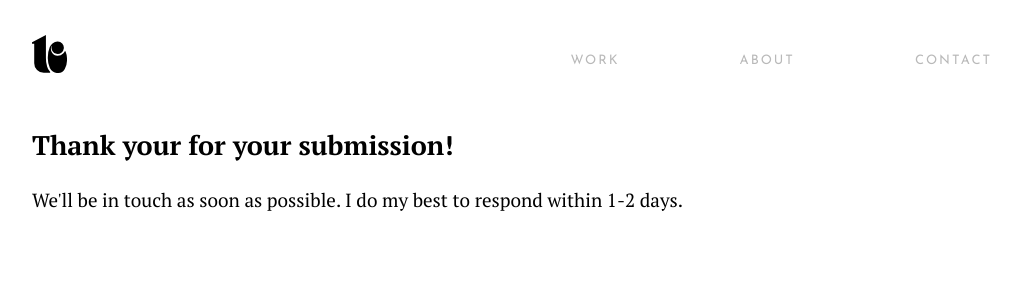
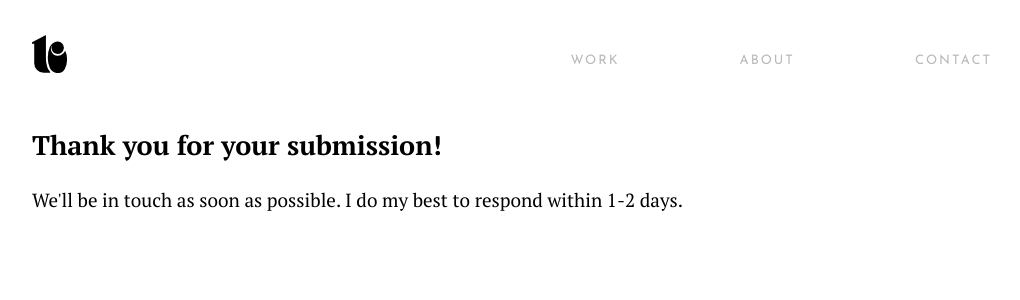
Before and after one commit to darzaccaro/ktype, a React (Create React App) app in the folder client/: page /success in a window 1280 px wide. Shown: the top 300 px of the page, without its empty margins (128-1148 px from the left). Built offline with nearby package versions, Linux system fonts and the light colour scheme.

Commit message:
fix typo

```diff
--- a/client/src/pages/success.jsx
+++ b/client/src/pages/success.jsx
@@ -18,7 +18,7 @@ export default function Success() {
                 marginBottom: theme.sizes.spacingV1 - 10,
                 minHeight: 800
             }}>
-                <h1>Thank your for your submission!</h1>
+                <h1>Thank you for your submission!</h1>
                 <p>We'll be in touch as soon as possible. I do my best to respond within 1-2 days.</p>
             </div>
         </div>
```
